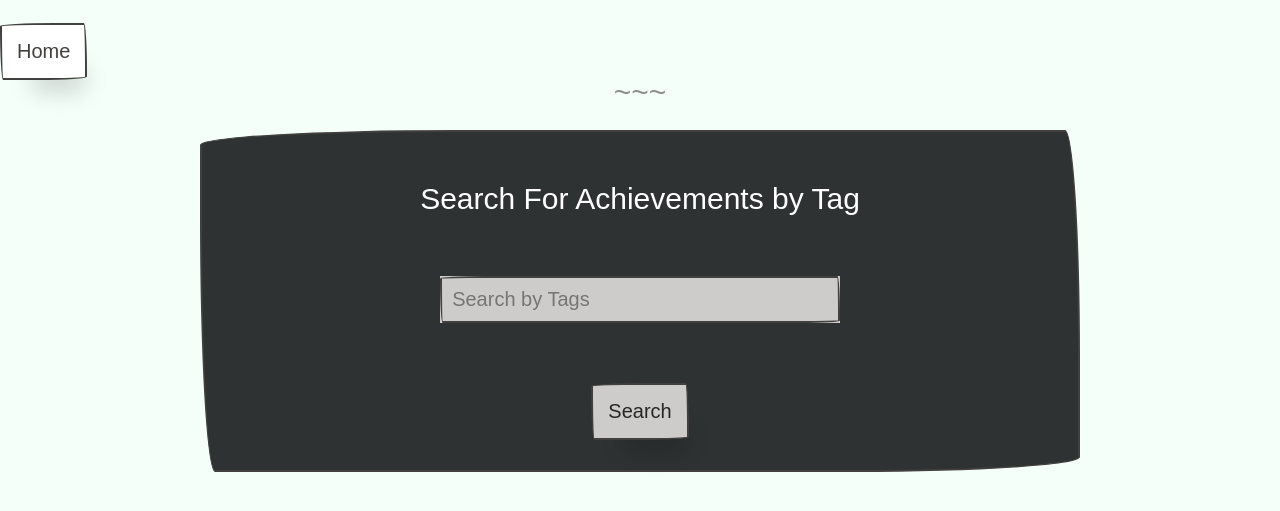
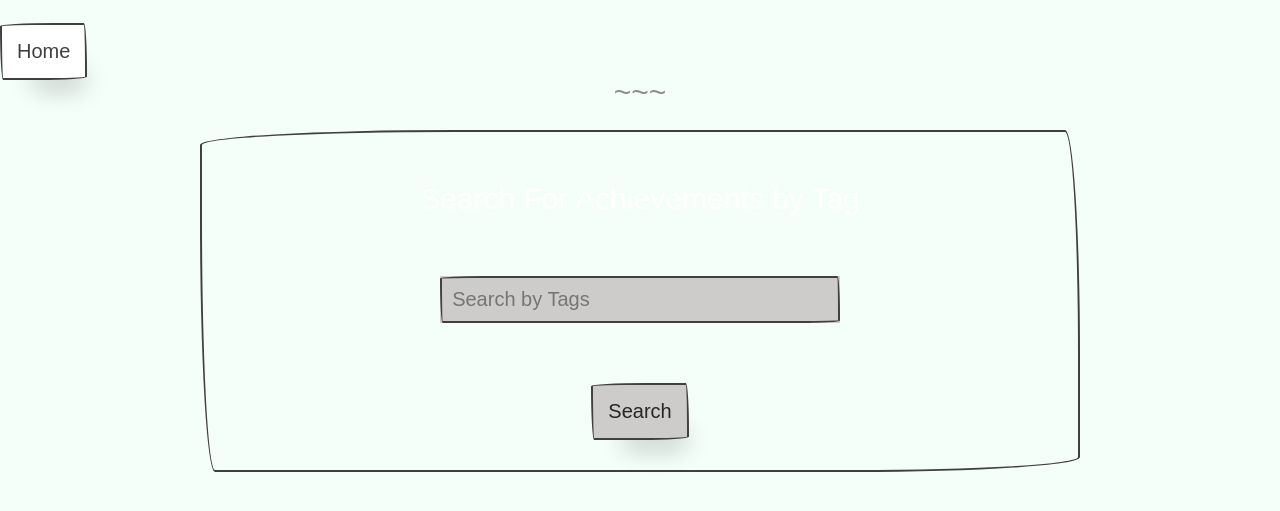
Before and after one commit to tla111/bullet-journal-capstone, a Django app: page /blog/ in a window 1280 px wide. Shown: the top 511 px of the page. Run offline with Django 3.2, Linux system fonts and the light colour scheme; data that the repository does not hold is empty; some libraries are stand-ins or nearby versions; some web fonts are replaced.

Commit message:
made changes pulling

```diff
--- a/templates/blog/index.html
+++ b/templates/blog/index.html
@@ -29,9 +29,6 @@
         color: #fff;
         text-decoration: none;
         transition: all 0.3s ease-in;
-    }
-    .my-bg{
-         background-color: #2E3233;
     }
 
 </style>
```
